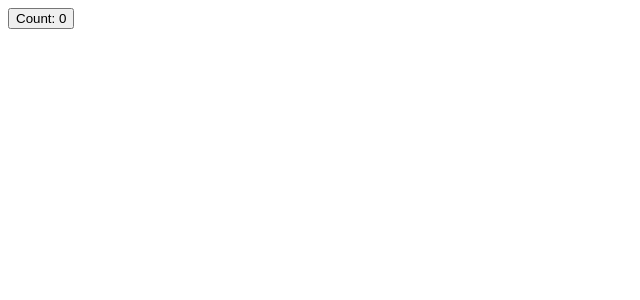
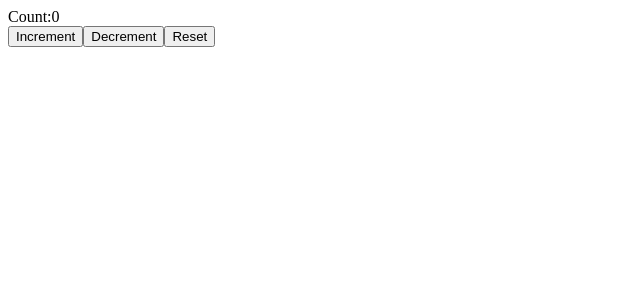
Before and after one commit to rahul-COD3/learn-react, a React (Vite) app: page / in a window 1280 px wide. Shown: the top 300 px of the page, without its empty margins (0-640 px from the left). Built offline with nearby package versions, Linux system fonts and the light colour scheme.

Commit message:
Add HooksCounter component

```diff
--- a/src/App.jsx
+++ b/src/App.jsx
@@ -1,7 +1,7 @@
-import ClassCounter from "./Components/ClassCounter";
+import HooksCounter from "./Components/HooksCounter";
 
 function App() {
-  return <ClassCounter />;
+  return <HooksCounter />;
 }
 
 export default App;
--- /dev/null
+++ b/src/Components/HooksCounter.jsx
@@ -0,0 +1,21 @@
+import React, { useState } from "react";
+
+function HooksCounter() {
+  const initalValue = 0;
+  const [count, setCount] = useState(initalValue);
+  return (
+    <div>
+      <div>Count:{count}</div>
+
+      <button onClick={() => setCount((prevValue) => prevValue + 1)}>
+        Increment
+      </button>
+      <button onClick={() => setCount((prevValue) => prevValue - 1)}>
+        Decrement
+      </button>
+      <button onClick={() => setCount(initalValue)}>Reset</button>
+    </div>
+  );
+}
+
+export default HooksCounter;
```
